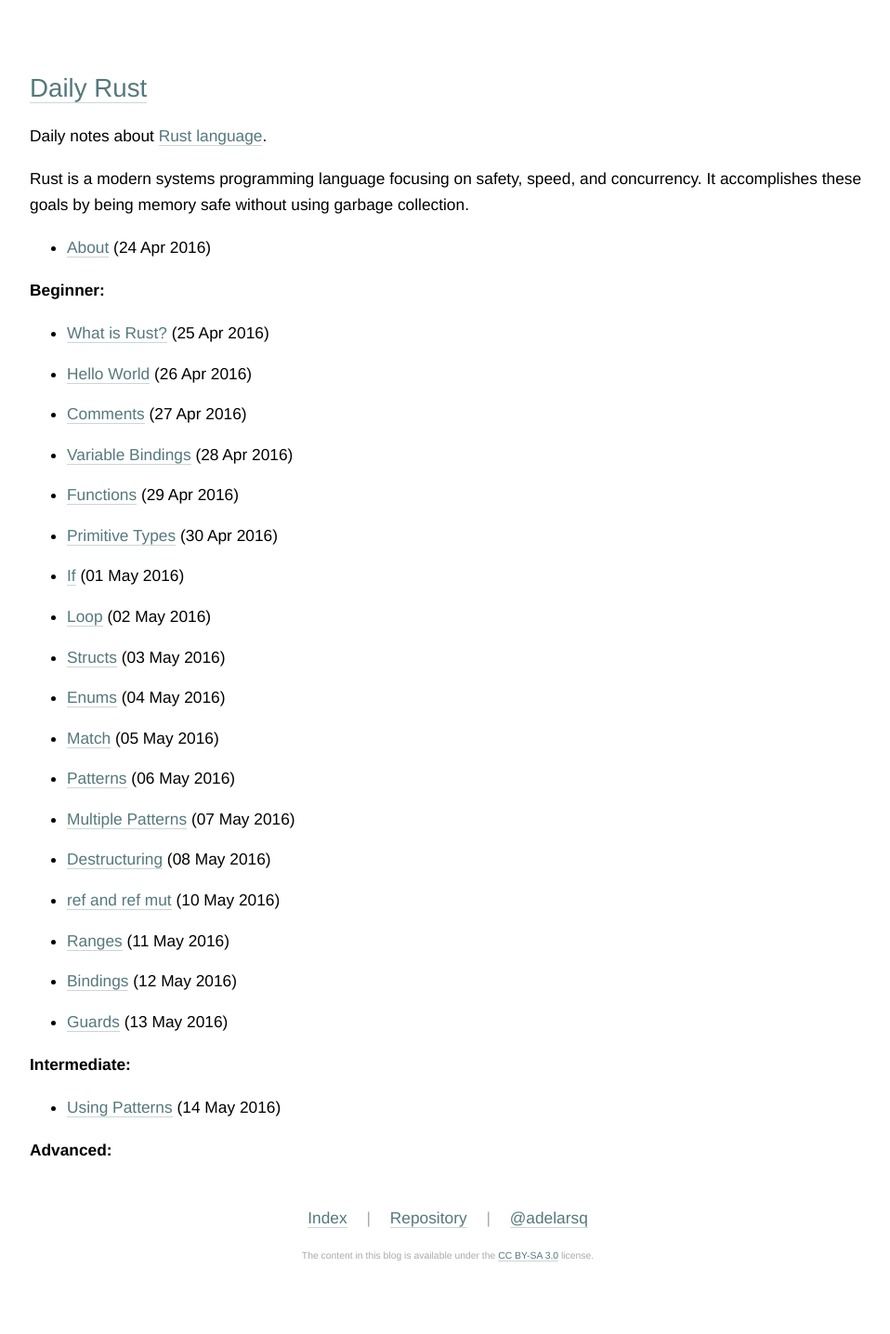
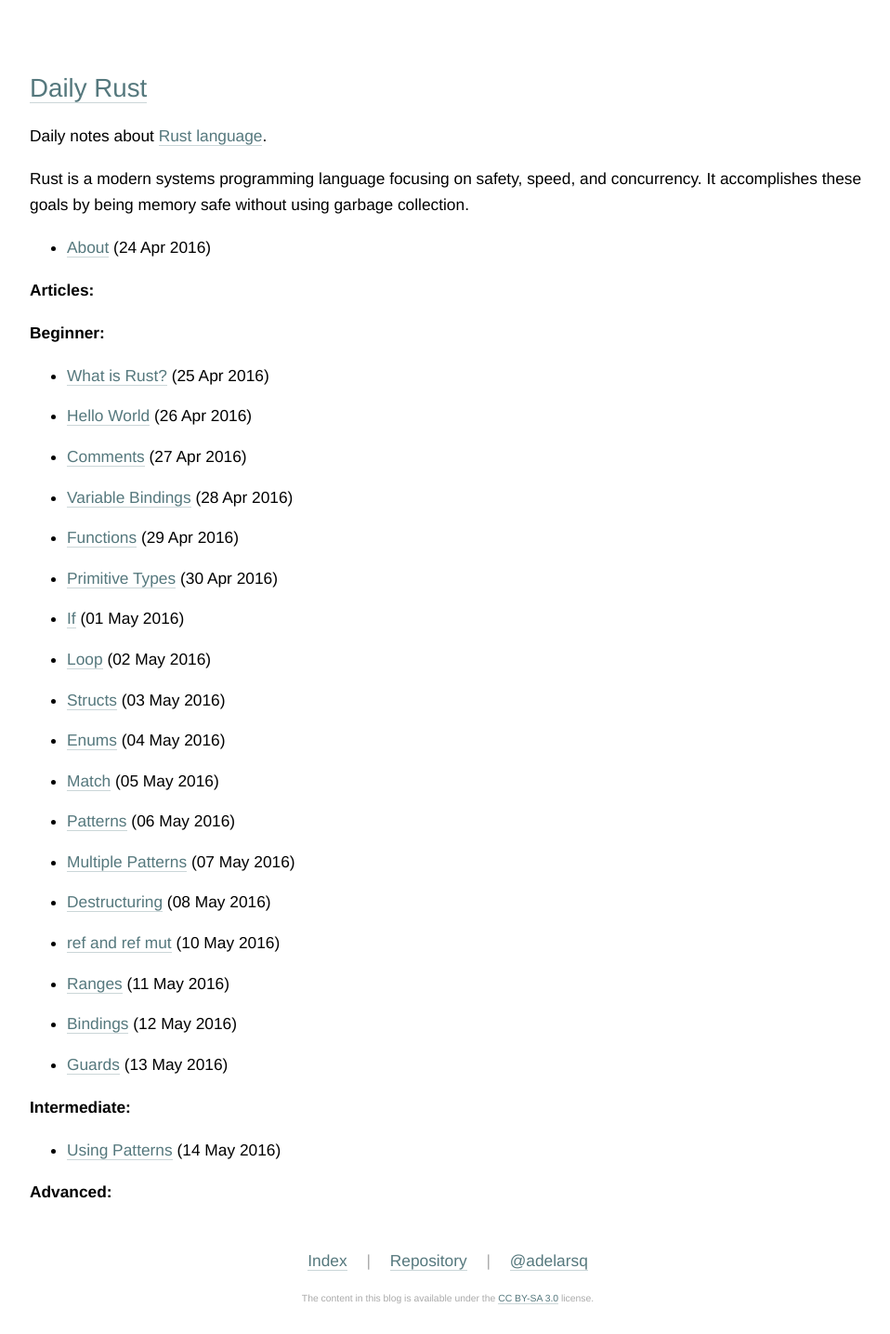
Before and after one commit to adelarsq/daily-rust.github.io, a Jekyll site: the page built from index.md, in a window 1280 px wide. Shown: the whole page at 93% size, without its empty margins (158-1116 px from the left). Built offline with Jekyll 4.4.1, drawn with Linux system fonts in a browser that asks for light colours; before the commit the page ends 1389 px from its top, so only the background shows below that.

Commit message:
Update index.md

```diff
--- a/index.md
+++ b/index.md
@@ -12,6 +12,16 @@ Rust is a modern systems programming language focusing on safety, speed, and con
 <ul class="posts">
   {% for post in site.posts reversed %}
     {% if post.tags contains "about" %}
+    <li><a href="{{ BASE_PATH }}{{ post.url }}">{{ post.index_title }}</a> ({{ post.date | date_to_string }})</li>
+    {% endif %}
+  {% endfor %}
+</ul>
+
+**Articles:**
+
+<ul class="posts">
+  {% for post in site.posts reversed %}
+    {% if post.tags contains "article" %}
     <li><a href="{{ BASE_PATH }}{{ post.url }}">{{ post.index_title }}</a> ({{ post.date | date_to_string }})</li>
     {% endif %}
   {% endfor %}
```
